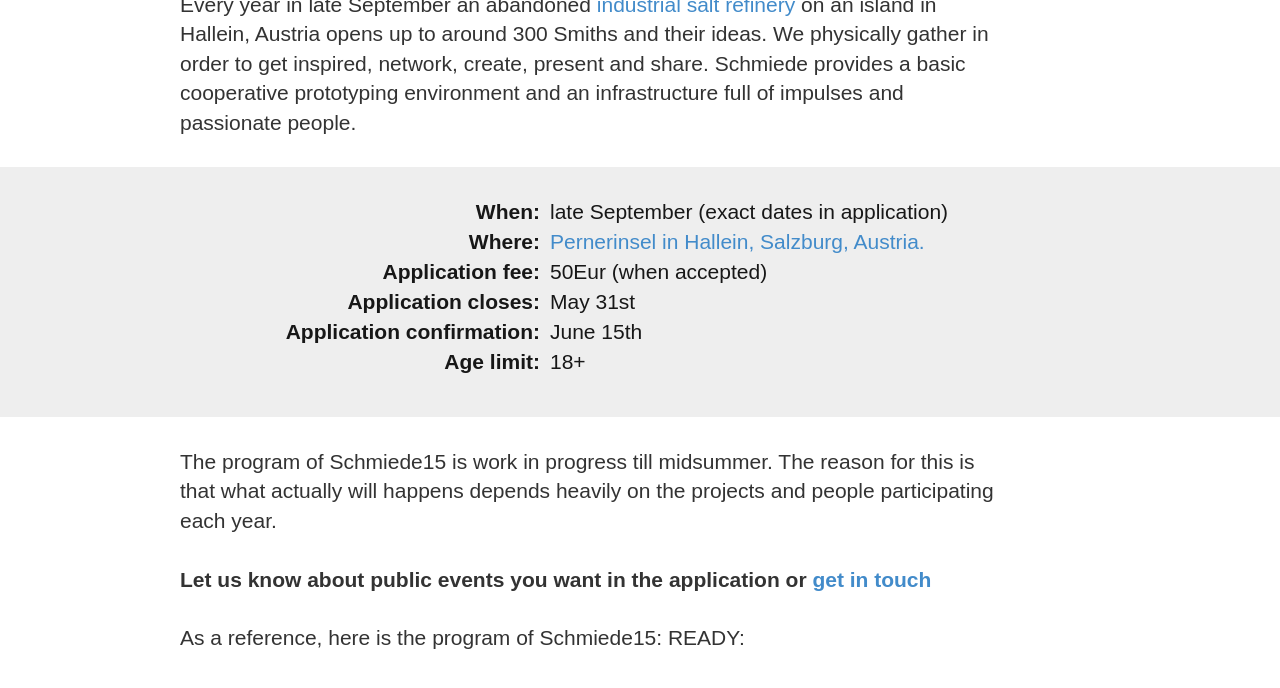
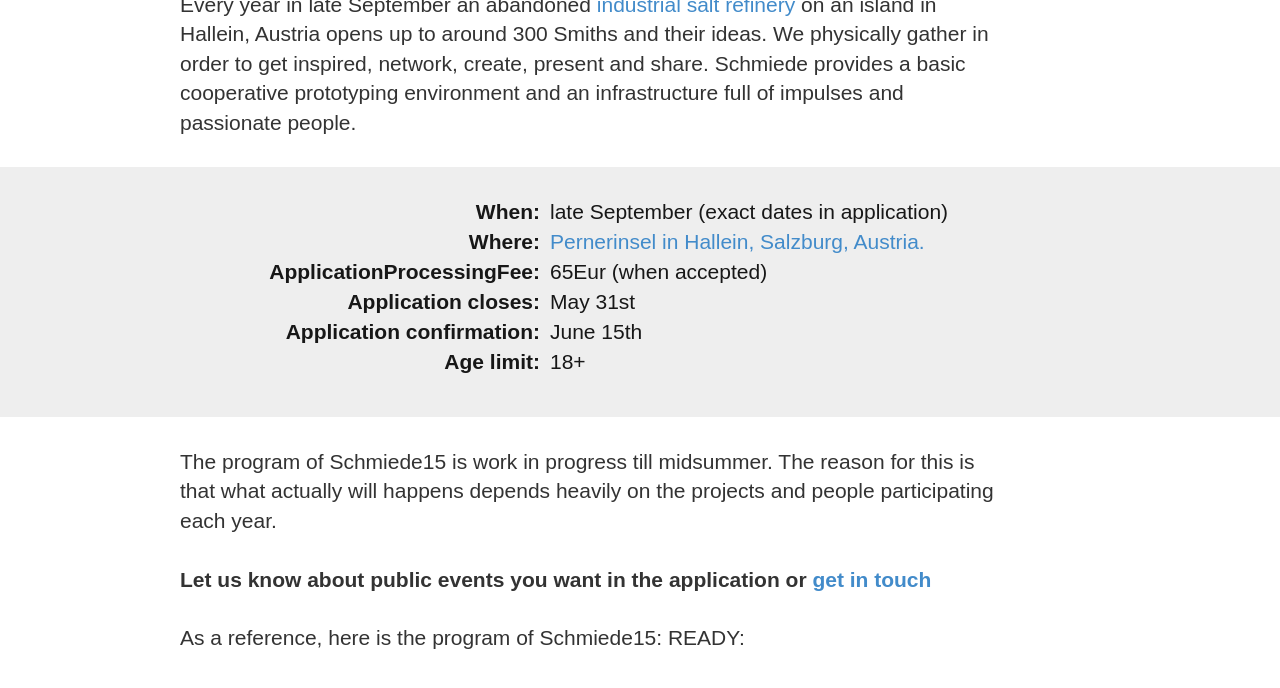
Before and after one commit to philippWassibauer/schmiede_web, a Jekyll site: the page built from apply/index.html, in a window 1280 px wide and 900 px high, scrolled down 660 px. Shown: the top 688 px of the window. Built offline with Jekyll 4.4.1, drawn with Linux system fonts in a browser that asks for light colours; Markdown is read by kramdown in place of the engine named in the settings; comment, search, counter and statistics services are not loaded.

Commit message:
Update index.html

```diff
--- a/apply/index.html
+++ b/apply/index.html
@@ -33,8 +33,8 @@
                 Pernerinsel in Hallein, Salzburg, Austria.
               </a>
             </dd>
-            <dt>Application fee:</dt>
-            <dd>50Eur (when accepted)</dd>
+            <dt>ApplicationProcessingFee:</dt>
+            <dd>65Eur (when accepted)</dd>
             <dt>Application closes:</dt>
             <dd>May 31st</dd>
             <dt>Application confirmation:</dt>
```
